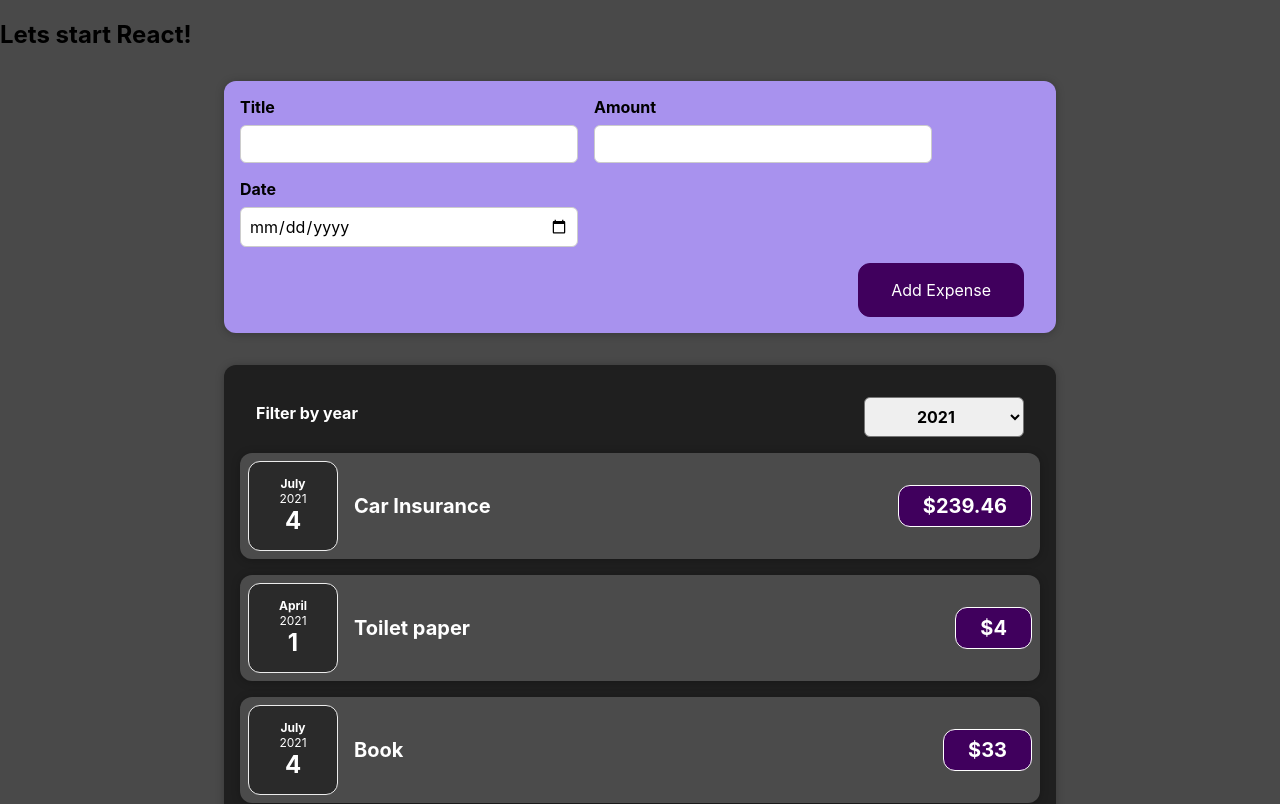
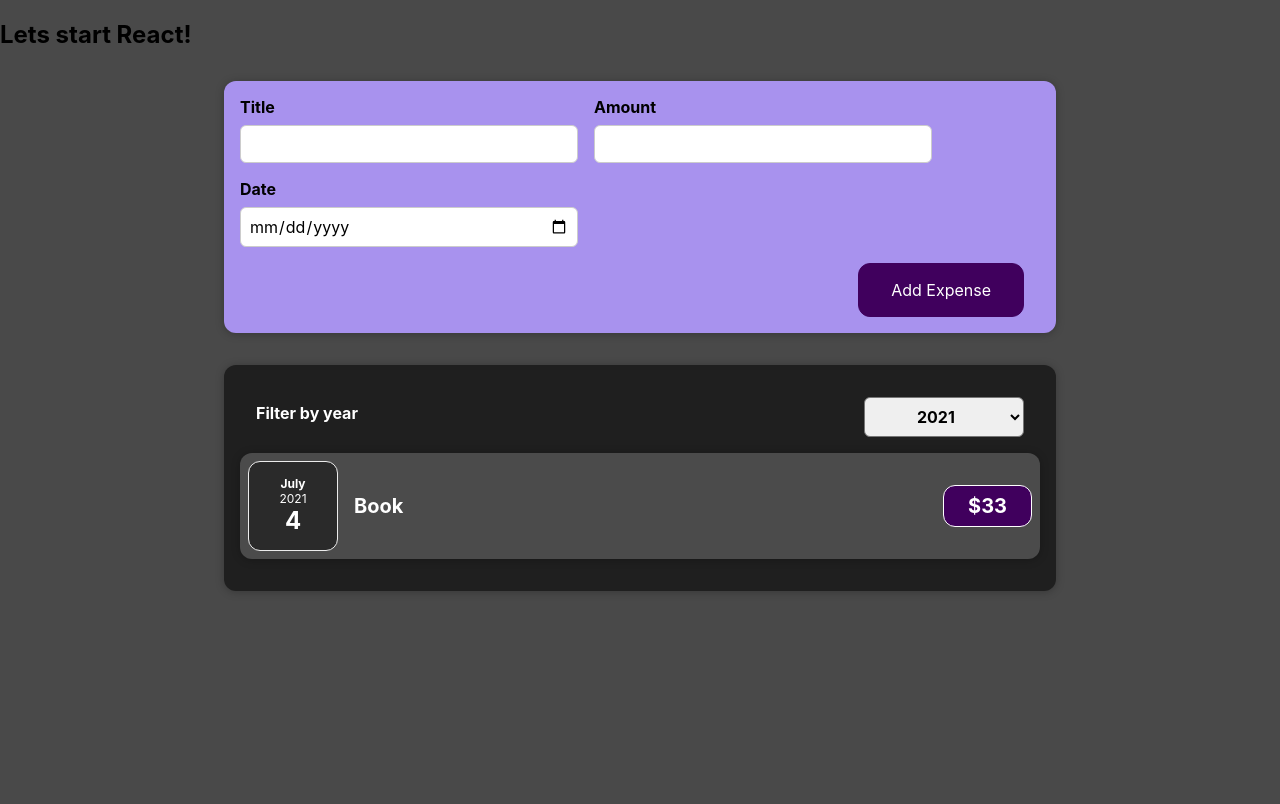
Before and after one commit to s-deep3k/Expense-Tracker, a React (Create React App) app: page / in a window 1280 px wide. Shown: the top 804 px of the page. Built offline with nearby package versions, Linux system fonts and the light colour scheme.

Commit message:
more regrouping and dynamic stuff

```diff
--- a/src/App.js
+++ b/src/App.js
@@ -6,13 +6,13 @@ const DUMMY_EXPENSES = [
     id: 1,
     title: "Car Insurance",
     amount: 239.46,
-    date: new Date(2021, 6, 4),
+    date: new Date(2019, 6, 4),
   },
   {
     id: 2,
     title: "Toilet paper",
     amount: 4,
-    date: new Date(2021, 3, 1),
+    date: new Date(2020, 3, 1),
   },
   {
     id: 3,
@@ -24,13 +24,13 @@ const DUMMY_EXPENSES = [
     id: 4,
     title: "Iphone",
     amount: 999,
-    date: new Date(2021, 9, 11),
+    date: new Date(2019, 9, 11),
   },
   {
     id: 5,
     title: "Loan",
     amount: 35661,
-    date: new Date(2021, 0, 1),
+    date: new Date(2020, 0, 1),
   },
 ];
 const App = () => {
--- a/src/components/Expenses/ExpenseItem.js
+++ b/src/components/Expenses/ExpenseItem.js
@@ -5,6 +5,7 @@ import ExpenseDate from "./ExpenseDate";
 
 function ExpenseItem(props) {
   return (
+    <li>
     <Card className="expense-item">
       <ExpenseDate date={props.date}></ExpenseDate>
       <div className="expense-item__description">
@@ -12,6 +13,7 @@ function ExpenseItem(props) {
       </div>
       <div className="expense-item__price">${props.amount}</div>
     </Card>
+    </li>
   );
 }
 export default ExpenseItem;
--- /dev/null
+++ b/src/components/Expenses/ExpenseList.css
@@ -0,0 +1,9 @@
+.expenses-list {
+    list-style: none;
+    padding: 0;
+  }
+
+  .expenses-list__fallback {
+    color: white;
+    text-align: center;
+  }
--- /dev/null
+++ b/src/components/Expenses/ExpenseList.js
@@ -0,0 +1,20 @@
+import "./ExpenseList.css";
+import ExpenseItem from "./ExpenseItem";
+
+const ExpenseList = (props) => {
+  const eachItem = props.items.map((expense) => (
+    <ExpenseItem
+      key={expense.id}
+      title={expense.title}
+      amount={expense.amount}
+      date={expense.date}
+    ></ExpenseItem>
+  ));
+  const msg = <h2 className="expenses-list__fallback">No expenses in this Year</h2>;
+  return (
+      <ul className="expenses-list">
+        {props.items.length > 0 ? eachItem : msg}
+      </ul>
+  );
+};
+export default ExpenseList;
--- a/src/components/Expenses/Expenses.js
+++ b/src/components/Expenses/Expenses.js
@@ -1,13 +1,14 @@
 import "./Expenses.css";
-import ExpenseItem from "./ExpenseItem";
 import Card from "../UI/Card";
 import ExpensesFilter from "./ExpensesFilter";
 import { useState } from "react";
+import ExpenseList from "./ExpenseList";
 function Expenses(props) {
   const [Year, setYearHandler] = useState("2021");
   const yearHandler = (setYear) => {
     setYearHandler(setYear);
   };
+  const filteredExpenses = props.expenses.filter(expense => expense.date.getFullYear().toString() === Year)
   return (
     <div>
       <Card className="expenses">
@@ -15,13 +16,8 @@ function Expenses(props) {
           selected={Year}
           onSetYear={yearHandler}
         ></ExpensesFilter>
-        {props.expenses.map((expense) =>
-          <ExpenseItem
-            title={expense.title}
-            amount={expense.amount}
-            date={expense.date}
-          ></ExpenseItem>
-        )}
+
+        <ExpenseList items={filteredExpenses}></ExpenseList>
       </Card>
     </div>
   );
```
